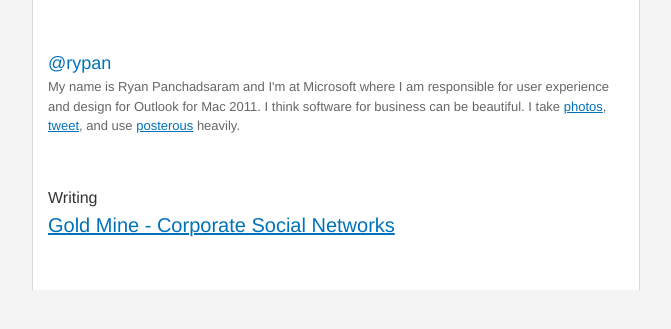
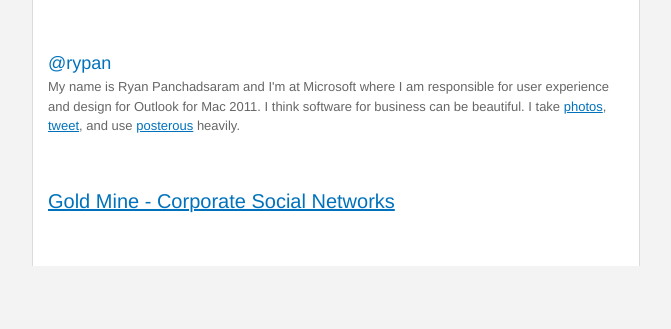
Before and after one commit to rypan/rypan.github.com, a Jekyll site: the page built from index.html, in a window 1280 px wide. Shown: the top 329 px of the page, without its empty margins (160-831 px from the left). Built offline with Jekyll 4.4.1, drawn with Linux system fonts in a browser that asks for light colours.

Commit message:
Cleaning up writing list.

```diff
--- a/index.html
+++ b/index.html
@@ -5,7 +5,6 @@
 
 
 <div id="writing">
-	<div id="writing-title">Writing</div>
 	<div id="writing-list">
 		{% for post in site.posts %}
 			<h1><a href="{{ post.url }}">{{ post.title }}</a></h1>
```
